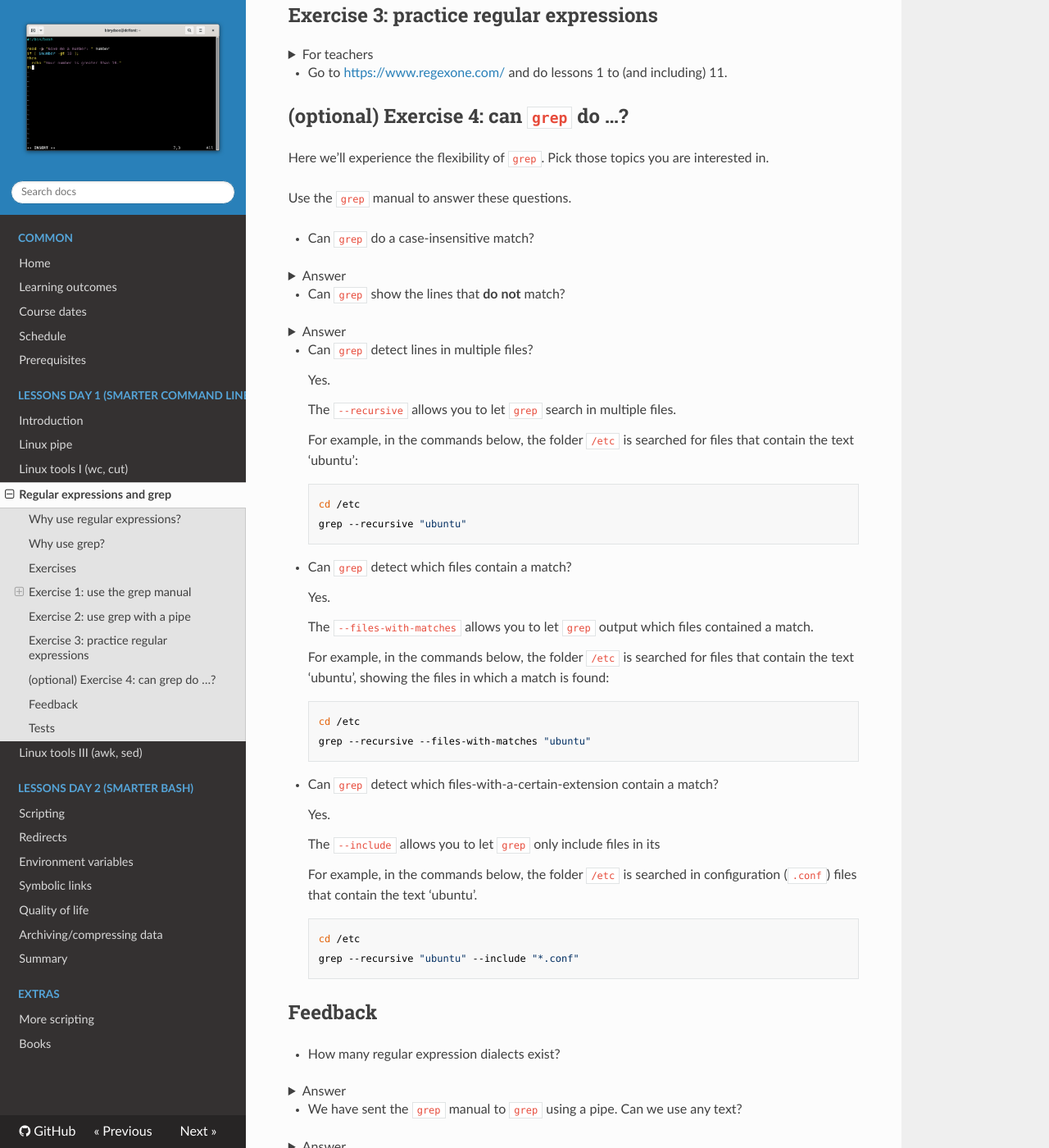
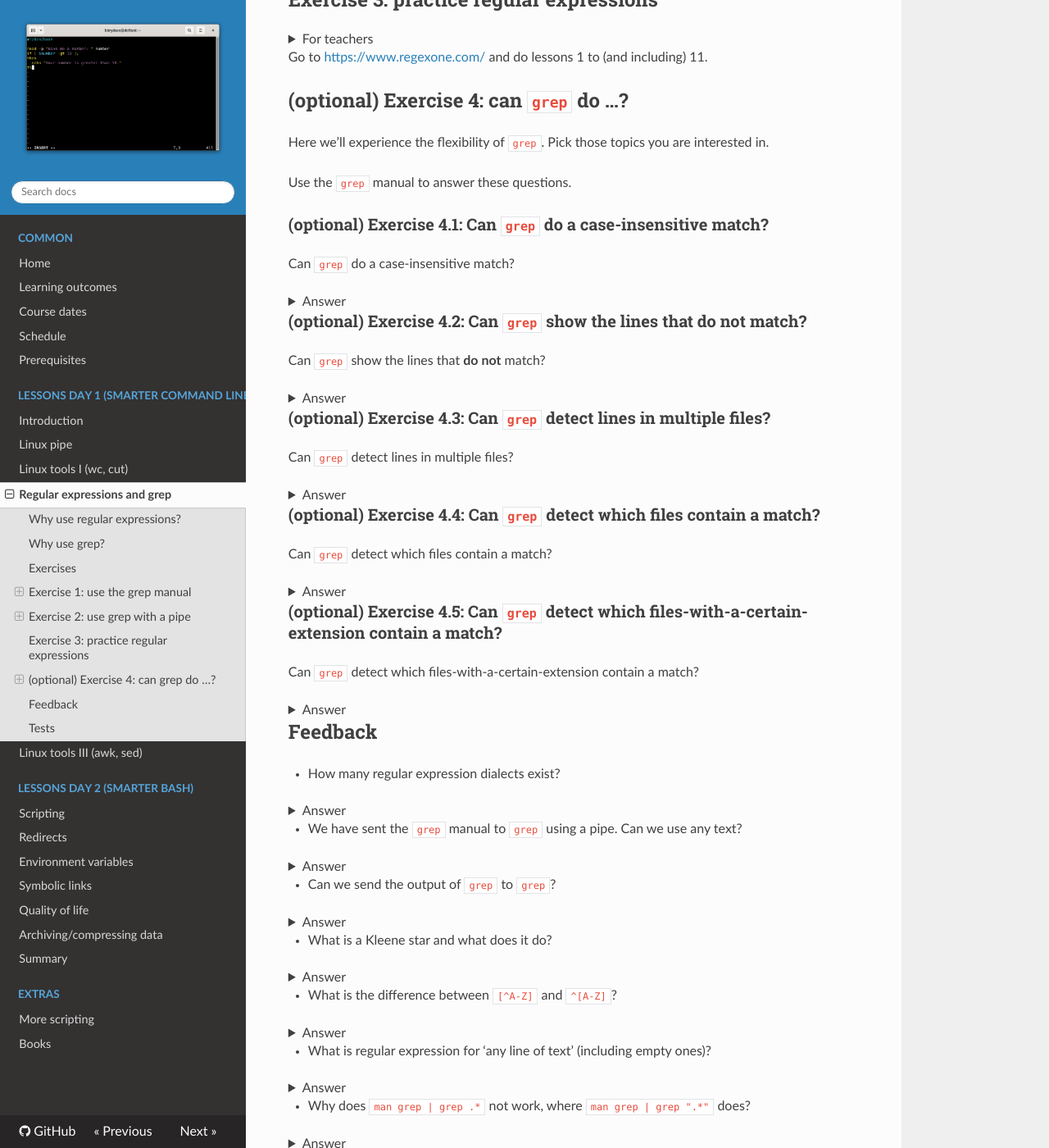
Before and after one commit to UPPMAX/linux-command-line-201, an MkDocs documentation site: the page built from docs/sessions/regular_expressions_and_grep/README.md, in a window 1280 px wide and 1400 px high, scrolled down 1978 px. Shown: the whole window at 82% size. Built offline with MkDocs 1.6.1, drawn with Linux system fonts in a browser that asks for light colours; nearby versions of some CDN libraries; some of the changed text lies outside the part shown.

Commit message:
Prettier layout

````diff
--- a/docs/sessions/regular_expressions_and_grep/README.md
+++ b/docs/sessions/regular_expressions_and_grep/README.md
@@ -101,13 +101,13 @@ Tip: it is at the top.
 
 ??? question "Answer"
 
-  `grep` is a tool to 'print lines that match patterns'
-  It is in the fourth line:
+    `grep` is a tool to 'print lines that match patterns'
+    It is in the fourth line:
 
-  ```console
-  NAME
-         grep, egrep, fgrep, rgrep - print lines that match patterns
-  ```
+    ```console
+    NAME
+           grep, egrep, fgrep, rgrep - print lines that match patterns
+    ```
 
 ### Exercise 1.3: what are the other `grep`s?
 
@@ -160,6 +160,8 @@ Tips:
 
 ## Exercise 2: use `grep` with a pipe
 
+### Exercise 2.1: read a command that has a `grep` with a pipe
+
 How would you explain the command below in English?
 Use 'some regular expression' if you see a regular expression.
 
@@ -171,6 +173,8 @@ man grep | grep "^[A-Z]"
 
   The manual of `grep`, send it to `grep` and let it filter for
   some regular expression.
+
+### Exercise 2.2: run a command that has a `grep` with a pipe
 
 Run the command above. What does it show on screen?
 What did that regular expression do?
@@ -221,8 +225,8 @@ What did that regular expression do?
     11    |`()`
 
 
-- Go to [https://www.regexone.com/](https://www.regexone.com/)
-  and do lessons 1 to (and including) 11.
+Go to [https://www.regexone.com/](https://www.regexone.com/)
+and do lessons 1 to (and including) 11.
 
 ## (optional) Exercise 4: can `grep` do ...?
 
@@ -231,7 +235,9 @@ Pick those topics you are interested in.
 
 Use the `grep` manual to answer these questions.
 
-- Can `grep` do a case-insensitive match?
+### (optional) Exercise 4.1: Can `grep` do a case-insensitive match?
+
+Can `grep` do a case-insensitive match?
 
 ??? question "Answer"
 
@@ -260,7 +266,9 @@ Use the `grep` manual to answer these questions.
     ```
 
 
-- Can `grep` show the lines that **do not** match?
+### (optional) Exercise 4.2: Can `grep` show the lines that do not match?
+
+Can `grep` show the lines that **do not** match?
 
 ??? question "Answer"
 
@@ -276,8 +284,11 @@ Use the `grep` manual to answer these questions.
     man grep | grep --invert-match " "
     ```
 
+### (optional) Exercise 4.3: Can `grep` detect lines in multiple files?
 
-- Can `grep` detect lines in multiple files?
+Can `grep` detect lines in multiple files?
+
+??? question "Answer"
 
     Yes.
 
@@ -293,7 +304,11 @@ Use the `grep` manual to answer these questions.
     ```
 
 
-- Can `grep` detect which files contain a match?
+### (optional) Exercise 4.4: Can `grep` detect which files contain a match?
+
+Can `grep` detect which files contain a match?
+
+??? question "Answer"
 
     Yes.
 
@@ -309,8 +324,11 @@ Use the `grep` manual to answer these questions.
     grep --recursive --files-with-matches "ubuntu"
     ```
 
+### (optional) Exercise 4.5: Can `grep` detect which files-with-a-certain-extension contain a match?
 
-- Can `grep` detect which files-with-a-certain-extension contain a match?
+Can `grep` detect which files-with-a-certain-extension contain a match?
+
+??? question "Answer"
 
     Yes.
 
@@ -325,7 +343,6 @@ Use the `grep` manual to answer these questions.
     cd /etc
     grep --recursive "ubuntu" --include "*.conf"
     ```
-
 
 ## Feedback
 
@@ -443,3 +460,20 @@ flowchart TD
   grep --> |Regular expression| filter
   complete_text --> filter --> filtered_text
 ```
+
+!!! info "Conclusions"
+
+    - `grep` is used for pattern matching
+    - `grep` has a useful manual
+    - `grep` is a filter
+    - `grep` works well with pipes
+    - There are multiple regular expression dialects
+    - The pattern `.`, `[]` and `[^]` are used
+      to (not) match a (set of) characters
+    - The pattern `*`, `+`, `?` and `{}` are used to indicate an amount
+    - The pattern `()` is used to capture a set of a match
+    - (optional) `grep` can do a lot of different things
+
+!!! info "Next session"
+
+    - `grep` cannot do replacements, use `sed` instead.
````
